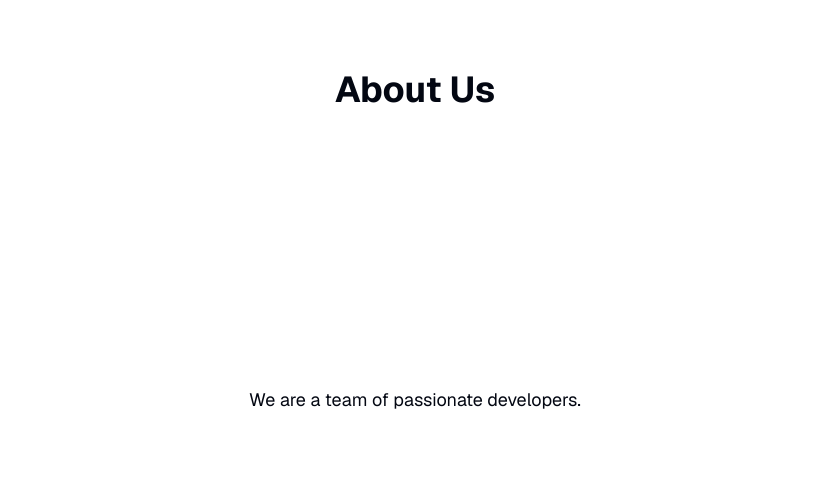
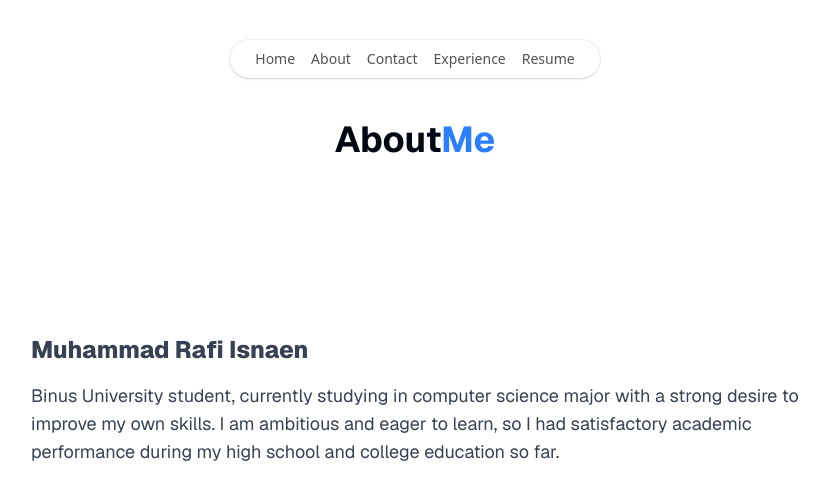
Before and after one commit to rafisnaen/UREEKA_Sesi-2, a Next.js app in the folder sesi2/: page /about in a window 1280 px wide. Shown: the top 500 px of the page, without its empty margins (225-1054 px from the left). Built offline with nearby package versions, Linux system fonts and the light colour scheme.

Commit message:
Add about Me
Add about me page

```diff
--- a/sesi2/src/app/about/page.tsx
+++ b/sesi2/src/app/about/page.tsx
@@ -1,12 +1,29 @@
+import { FloatingNav } from "@/components/ui/floating-navbar";
+
 export default function about() {
+  const navItems = [
+    { name: "Home", link: "/", icon: null },
+    { name: "About", link: "/about", icon: null },
+    { name: "Contact", link: "/contact", icon: null },
+    { name: "Experience", link: "/experience", icon: null },
+    { name: "Resume", link: "/resume", icon: null },
+  ];
+
   return (
-    <div className="grid grid-rows-[20px_1fr_20px] items-center justify-items-center min-h-screen p-8 pb-20 gap-16 sm:p-20 font-[family-name:var(--font-geist-sans)]">
-      <h1 className="text-4xl font-bold text-center">
-        About Us
-      </h1>
-      <p className="text-lg text-center">
-        We are a team of passionate developers.
-      </p>
-    </div>
+    <>
+      <FloatingNav navItems={navItems} />
+      <div className="pt-28 grid grid-rows-[20px_1fr_20px] items-center justify-items-center min-h-screen p-8 pb-20 gap-16 sm:p-20 font-[family-name:var(--font-geist-sans)]">
+        <h1 className="pt-25 text-4xl font-bold text-center">
+          About<span className="text-blue-500">Me</span>
+        </h1>
+        <div className="text-left text-lg text-gray-700 max-w-3xl">
+          <p className="text-2xl font-extrabold mb-4">Muhammad Rafi Isnaen</p>
+          <p>Binus University student, currently studying in computer science major with a strong desire to improve my own skills.
+            I am ambitious and eager to learn, so I had satisfactory academic performance during my high school and college education so far.
+          </p>
+        </div>
+
+      </div>
+    </>
   );
 }
```
